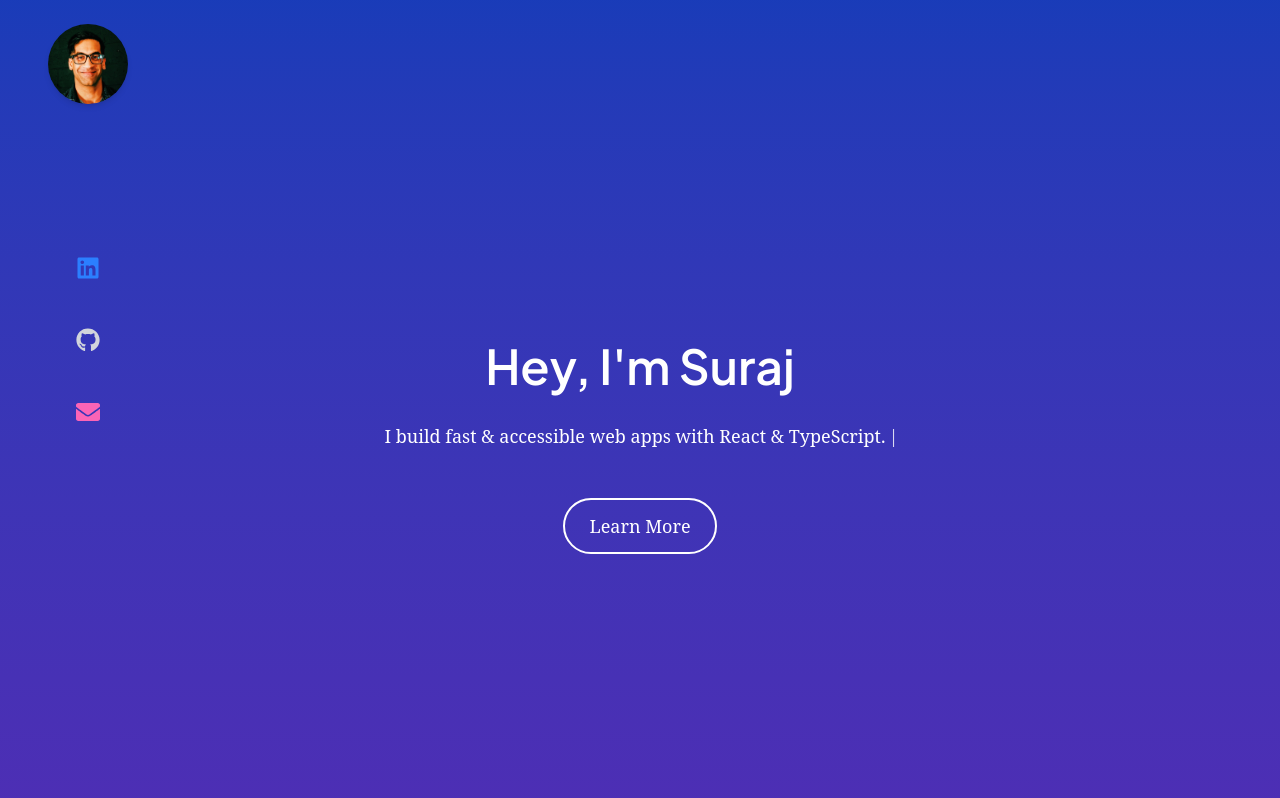
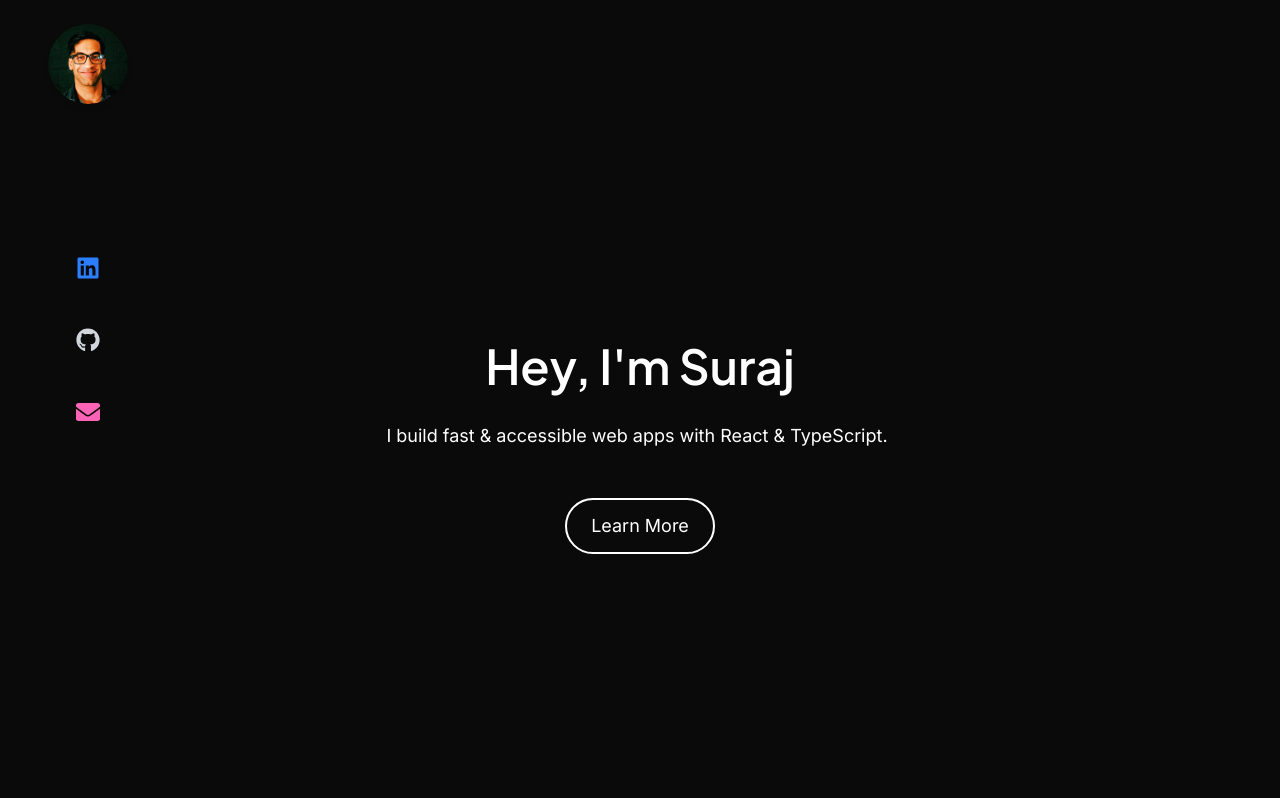
Before and after one commit to surajgopal85/my-dev-portfolio, a React (Vite) app: page / in a window 1280 px wide. Shown: the top 798 px of the page. Built offline with nearby package versions, Linux system fonts and the light colour scheme.

Commit message:
switching navigation, config in index for tailwind v4

```diff
--- a/src/App.tsx
+++ b/src/App.tsx
@@ -12,7 +12,7 @@ import { SideNavSocials } from './SideNavSocials';
 function App() {
 
   return (
-    <div className='min-h-screen bg-gradient-to-b from-blue-800 to-purple-800'>
+    <div className='min-h-screen bg-dark-bg text-light-text font-sans'>
       <SideNavSocials />
       <Hero
       name="Suraj"
@@ -21,7 +21,7 @@ function App() {
       scrollText='Scroll down to learn more.'
       // ctaHref="#projects"
       />
-      <About />
+      {/* <About /> */}
       <PortfolioOverview />
     </div>
   )
--- /dev/null
+++ b/src/TopNav.tsx
@@ -0,0 +1,5 @@
+export const TopNav: React.FC = () => {
+    return (
+        <div></div>
+    )
+}
--- a/src/index.css
+++ b/src/index.css
@@ -1,25 +1,36 @@
 @import "tailwindcss";
 /* @import url('https://fonts.googleapis.com/css2?family=Poppins:wght@300;400;600;700&display=swap');
 
+/* Define your custom theme variables within the @theme block */
+@theme {
+  /* Colors */
+  --color-dark-bg: #0A0A0A;
+  --color-dark-surface: #1A1A1A;
+  --color-light-text: #E0E0E0;
+  --color-subtle-text: #A0A0A0;
+  --color-accent-blue: #4F46E5;
+  --color-accent-purple: #8B5CF6;
 
-body {
-  font-family: 'Poppins', sans-serif;
-} */
-body {
-  margin: 0;
-  padding: 0;
+  /* Fonts (if you want to use custom names for utilities, otherwise just import via @import url and apply to body/h1) */
+  --font-sans: 'Inter', sans-serif;
+  --font-display: 'Plus Jakarta Sans', sans-serif;
+
+  /* You can also extend other theme values like spacing, borderRadius, etc. */
+  /* For example, if you wanted a custom 3xl breakpoint at 1920px: */
+  /* --breakpoint-3xl: 1920px; */
 }
 
-@theme {
-  --font-font-display: "Lora", "serif";
+/* Global styles (optional, can also be inside the @theme block if you want them to be part of the theme) */
+body {
+  /* Apply your default font here */
+  font-family: var(--font-sans);
+  -webkit-font-smoothing: antialiased;
+  -moz-osx-font-smoothing: grayscale;
+}
 
-  --color-text-light: #e0e0e0; /* Light Gray Text */
-  --color-text-dark: #333333; /* Dark Gray Text */
-
-  --color-primary-bg: #212121; /* Dark Charcoal */
-  --color-secondary-accent: #00aaff; /* Electric Blue */
-  --color-cta-bg: #39ff14; /* Neon Green */
-
+h1, h2, h3, h4, h5, h6 {
+  /* Apply your display font here */
+  font-family: var(--font-display);
 }
 
 
--- a/tailwind.config.js
+++ /dev/null
@@ -1,30 +0,0 @@
-// tailwind.config.js
-/** @type {import('tailwindcss').Config} */
-export default {
-  content: [
-    "./index.html",
-    "./src/**/*.{js,ts,jsx,tsx}",
-  ],
-  theme: {
-    extend: {
-      fontFamily: {
-        // 'Inter' for body, 'Clash Display' for headings (for now)
-        // import these fonts in your main CSS or HTML
-        sans: ['Inter', 'sans-serif'], // A good readable sans-serif for body text
-        display: ['Clash Display', 'sans-serif'],   // Other options:
-                                                    // 'Montserrat', 'Roboto', 'Poppins', 'Open Sans', specific weights
-                                               // Check Google Fonts for Apple/Spotify vibes: "Inter", "Plus Jakarta Sans", "Figtree"
-      },
-      colors: {
-        // Define a very subtle, sophisticated dark palette
-        'dark-bg': '#0A0A0A', // Almost black
-        'dark-surface': '#1A1A1A', // Slightly lighter for cards/sections
-        'light-text': '#E0E0E0', // Light grey for primary text
-        'subtle-text': '#A0A0A0', // Darker grey for secondary text
-        'accent-blue': '#4F46E5', // A subtle, deep blue accent (similar to your previous blue)
-        'accent-purple': '#8B5CF6', // A subtle purple accent
-      }
-    },
-  },
-  plugins: [],
-}
```
